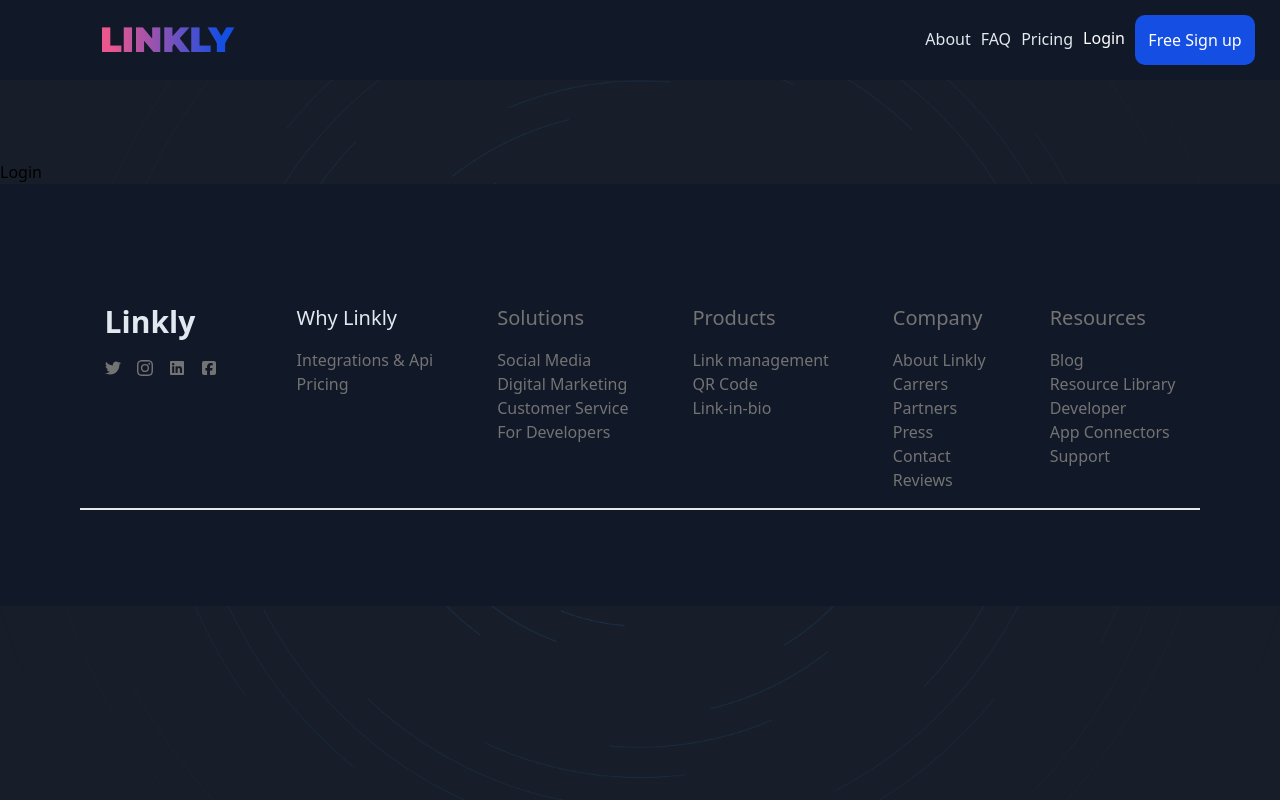
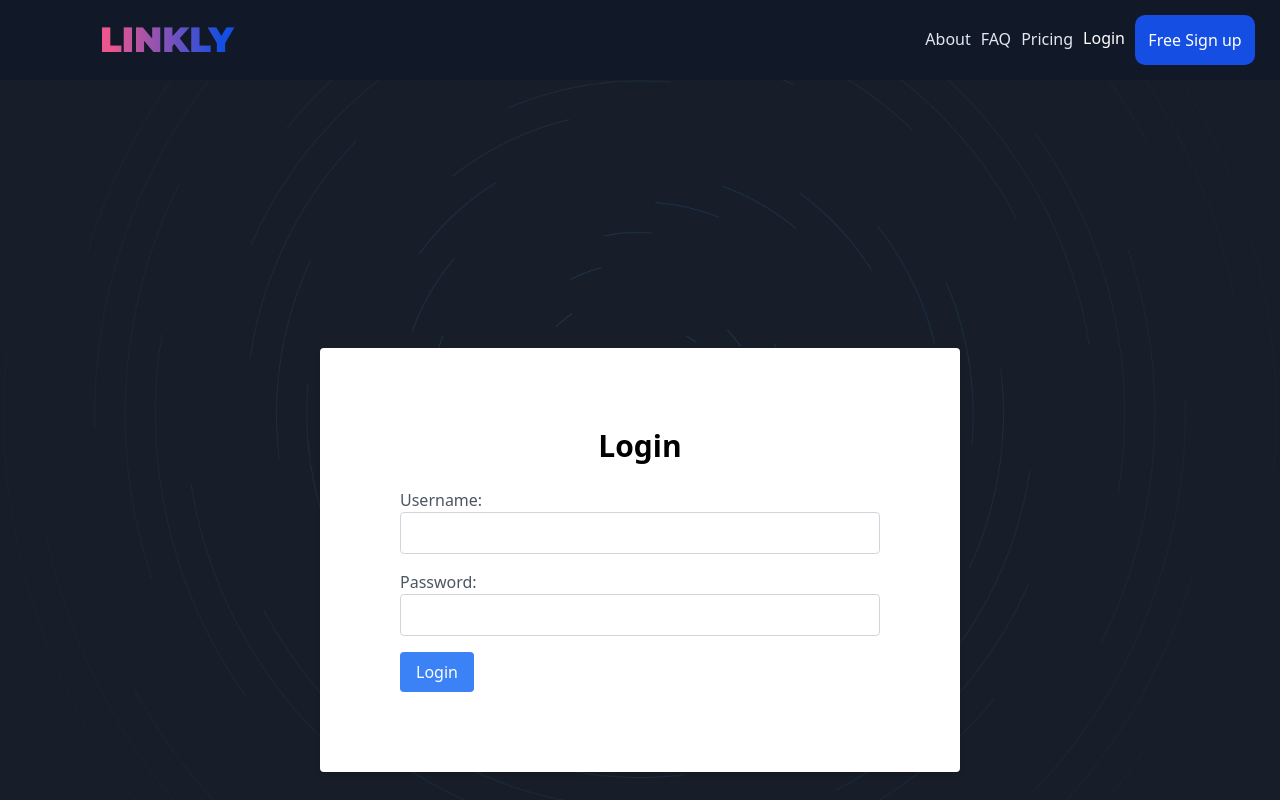
Before and after one commit to stellanechi/URL_ShorteningApp, a React (Vite) app: page /login in a window 1280 px wide. Shown: the top 800 px of the page. Built offline with nearby package versions, Linux system fonts and the light colour scheme.

Commit message:
added login content

```diff
--- a/src/components/Footer.tsx
+++ b/src/components/Footer.tsx
@@ -19,7 +19,7 @@
                 <h1 className="text-3xl font-black text-slate-200"> Linkly </h1>{" "}
               </div>
               {/* END OF LINKLY */}
-              <div className="flex  gap-4">
+              <div className="flex text-slate-200  gap-4">
                 <span>
                   {" "}
                   <FaTwitter />
@@ -52,7 +52,7 @@
               </div>
               {/* TWO */}
               <div>
-                <h1 className="text-xl font-medium mb-4 text-neutral-500">
+                <h1 className="text-xl font-medium mb-4 text-slate-200">
                   {" "}
                   Solutions{" "}
                 </h1>
@@ -66,7 +66,10 @@
               </div>
               {/* THREE */}
               <div>
-                <h1 className="text-xl font-medium mb-4"> Products </h1>
+                <h1 className="text-xl font-medium mb-4 text-slate-200">
+                  {" "}
+                  Products{" "}
+                </h1>
                 <p>
                   {" "}
                   Link management
@@ -77,7 +80,10 @@
               </div>
               {/* FOUR */}
               <div>
-                <h1 className="text-xl font-medium mb-4 "> Company</h1>
+                <h1 className="text-xl font-medium mb-4 text-slate-200 ">
+                  {" "}
+                  Company
+                </h1>
                 <p>
                   {" "}
                   About Linkly <br />
@@ -90,7 +96,10 @@
               </div>
               {/* FIVE */}
               <div>
-                <h1 className="text-xl font-medium mb-4 "> Resources</h1>
+                <h1 className="text-xl font-medium mb-4 text-slate-200 ">
+                  {" "}
+                  Resources
+                </h1>
                 <p>
                   {" "}
                   Blog <br />
@@ -104,7 +113,8 @@
               </div>
             </div>
           </div>{" "}
-          <hr className="border-t-2 border-slate-6200 my-4" />
+          <hr className="border-neutral-500 border-t-2  my-4 mb-4" />
+          <p> &copy; 2024 Linkly. All right reserved </p>
           {/* LAST SECTION */}
           {/* <div className=" flex gap-16 mt-10">
             ONE
--- a/src/pages/Login.tsx
+++ b/src/pages/Login.tsx
@@ -1,14 +1,47 @@
 // import React from "react";
 // import loginstyle from "../pages/login.module.css";
 
-function Login() {
+// src/Login.js
+// import React from 'react';
+
+const Login = () => {
   return (
-    <div>
-      <div>
-        <h1> Login </h1>
+    <div className="min-h-screen flex items-center justify-center">
+      <div className="bg-white p-20 rounded shadow-md w-2/4">
+        <h2 className="flex justify-center text-3xl font-black mb-6">Login</h2>
+        <form>
+          <div className="mb-4">
+            <label htmlFor="username" className="block text-gray-600">
+              Username:
+            </label>
+            <input
+              type="text"
+              id="username"
+              name="username"
+              className="w-full border border-gray-300 p-2 rounded"
+            />
+          </div>
+          <div className="mb-4">
+            <label htmlFor="password" className="block text-gray-600">
+              Password:
+            </label>
+            <input
+              type="password"
+              id="password"
+              name="password"
+              className="w-full border border-gray-300 p-2 rounded"
+            />
+          </div>
+          <button
+            type="submit"
+            className="flex justify-center bg-blue-500 text-white px-4 py-2 rounded hover:bg-blue-600"
+          >
+            Login
+          </button>
+        </form>
       </div>
     </div>
   );
-}
+};
 
 export default Login;
```
